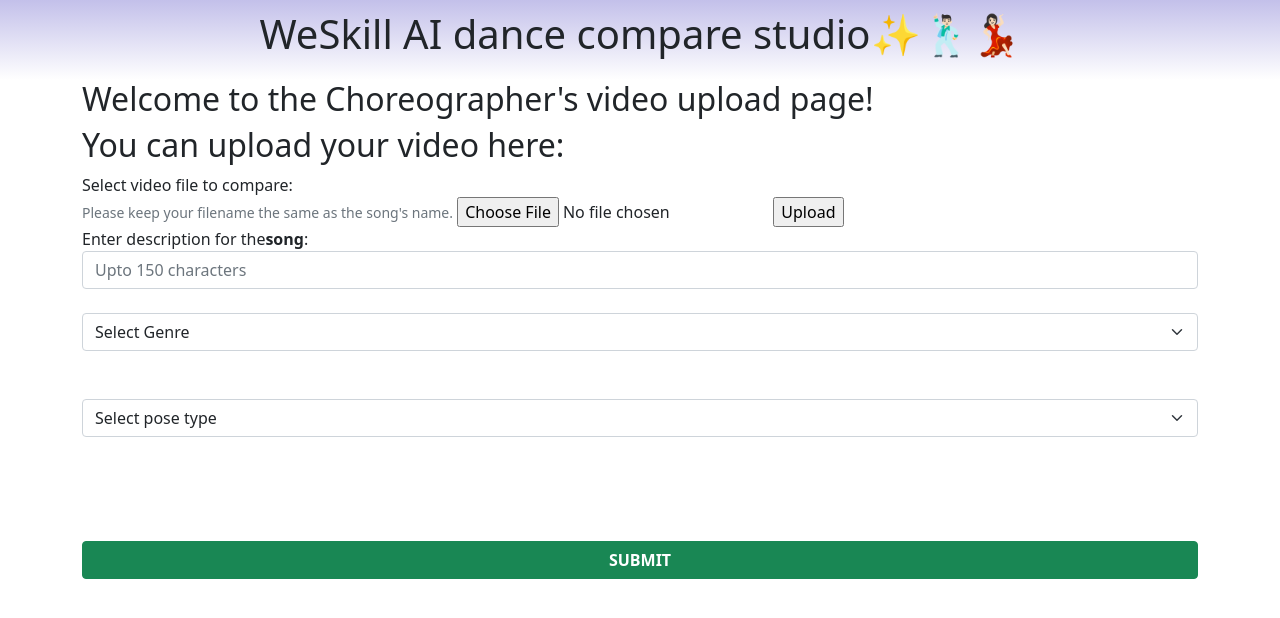
After one commit to SauravTelge/Music-ai-weskill, a Flask app: template templates/choreo.html in a window 1280 px wide. The commit adds this page. Shown: the top 618 px of the page. Run offline with Flask 2, Linux system fonts and the light colour scheme; the template is opened without the code that fills it, so the values that code supplies are empty; parts of the project's set-up code (start-up, migrations or seed data) failed here and were passed over; some libraries are stand-ins or nearby versions.

Commit message:
flask setup

```diff
--- a/app.py
+++ b/app.py
@@ -1,10 +1,187 @@
 from flask import Flask, render_template, request,Response
+import crepe
+from scipy.io import wavfile
+from numpy import asarray
+from numpy import savetxt
+from numpy import loadtxt
+
+import numpy as np
+import matplotlib.pyplot as plt
+
+import pandas as pd
+import numpy as np
+# Plotting Packages
+import matplotlib.pyplot as plt
+import seaborn as sbn
+# Configuring Matplotlib
+import matplotlib as mpl
+mpl.rcParams['figure.dpi'] = 300
+savefig_options = dict(format="png", dpi=300, bbox_inches="tight")
+# Computation packages
+from scipy.spatial.distance import euclidean
+from fastdtw import fastdtw
+
+# from score import Score
+from numpy import loadtxt
+# import numpy as np
+from scipy import spatial
+
+
+from dtaidistance import dtw
+from dtaidistance import dtw_visualisation as dtwvis
+
+
+# Enter path of both audio files
+#
+path1 = r'./audio_files/audio_1_tutor_pal.wav'
+path2 = r'./audio_files/audio_2_user_pal.wav'
+#
+
+class music():
+
+
+    def __init__(self,p1,p2,o1_tut,o2_tut,o1_user,o2_user):
+        self.p1=p1
+        self.p2=p2
+        self.o1_tut=o1_tut
+        self.o2_tut=o2_tut
+        self.o1_user=o1_user
+        self.o2_user=o2_user
+
+
+
+    def tutor(self):
+
+        sr, audio = wavfile.read(self.p1)
+        self.time, self.frequency, confidence, activation = crepe.predict(audio, sr, viterbi=True)
+        print(self.time)
+        print("#################")
+        print(self.frequency)
+        print("#################")
+
+
+        # define data
+        data_1_time = asarray(self.time)
+        # save to csv file
+        savetxt(self.o1_tut, data_1_time, delimiter=',')
+
+        data_1_freq = asarray(self.frequency)
+        # save to csv file
+        savetxt(self.o2_tut, data_1_freq, delimiter=',')
+#
+
+    def user(self):
+        sr2, audio2 = wavfile.read(self.p2)
+        self.time2, self.frequency2, confidence2, activation2 = crepe.predict(audio2, sr2, viterbi=True)
+        print(self.time2)
+        print("#################")
+        print(self.frequency2)
+        print("#################")
+
+
+        data_2_time = asarray(self.time2)
+        # save to csv file
+        savetxt(self.o1_user, data_2_time, delimiter=',')
+
+        data_2_freq = asarray(self.frequency2)
+        # save to csv file
+        savetxt(self.o2_user, data_2_freq, delimiter=',')
+
+    def plott(self):
+
+        print(len(self.time))
+        print(len(self.time2))
+        # t2=time2-1
+        f = plt.figure()
+        f.set_figwidth(30)
+        f.set_figheight(15)
+        plt.plot(self.time, self.frequency)
+        plt.plot(self.time2, self.frequency2)
+
+        plt.legend(["tutor", "student"])
+        # plotting
+        plt.title("Frequency vs time")
+        plt.xlabel("time")
+        plt.ylabel("frequency")
+        # plt.plot(x, y, color="red")
+        plt.grid()
+        plt.savefig(r"plots\frequency_plot")
+
+        plt.show()
+
+
+def normalization(pos_list):
+    norm1 = pos_list / np.linalg.norm(pos_list)
+    return (norm1)
+
+def percentage_score(score):
+    percentage =  100 - (score* 100)
+    return int(percentage)
+
+tut_f = loadtxt(r'./csv_files/tutor_freq_test.csv', delimiter=',')
+tut_t = loadtxt(r'./csv_files/tutor_time_test.csv', delimiter=',')
+user_f = loadtxt(r'./csv_files/user_freq_test.csv', delimiter=',')
+user_t = loadtxt(r'./csv_files/user_time_test.csv' ,delimiter=',')
+
+
+my_list=user_f
+mynewlist1=np.array(tut_f)
+
+my_list1 = np.array(my_list)
+
+# print(min(my_list1),max(my_list1))
+# print(min(mynewlist1),max(mynewlist1))
+my_list=normalization(my_list1)
+mynewlist=normalization(mynewlist1)
+
+c2=dtw.distance(my_list, mynewlist, window=2)
+print("distance",c2)
+
+
+c3=percentage_score(c2)
+print("Score",c3)
+
+s1,s2=my_list, mynewlist
+
+path = dtw.warping_path(s1, s2, window=2)
+# print(path)
+dtwvis.plot_warping(s1, s2, path, filename=r"plots\warp.png")
+
+
+
+import moviepy.editor as mp
+
+audio1 = mp.AudioFileClip(path1)
+video1 = mp.VideoFileClip(r'output_animation\animation_1.mp4')    #     if you have run the jupyter notebook for animation chane the path
+final = video1.set_audio(audio1)                                  #     to animation_2.mp4
+final.write_videofile(r"output_animation\tutor_voiced_ani.mp4")
+
+audio2 = mp.AudioFileClip(path2)
+video2 = mp.VideoFileClip(r'output_animation\animation_1.mp4')
+final2 = video2.set_audio(audio2)
+final2.write_videofile(r"output_animation\user_voiced_ani.mp4")
 
 app = Flask(__name__)
 
 @app.route("/")
 def home():
-    return render_template("home.html")
+    return render_template("choreo.html")
+
+@app.route("/output")
+def output():
+    p1=path1
+    p2=path2
+    csv_audio_1_t=r'csv_files\tutor_time_test.csv'       ## Predefined names of csv files
+    csv_audio_1_f=r'csv_files\tutor_freq_test.csv'
+    csv_audio_2_t=r'csv_files\user_time_test.csv'
+    csv_audio_2_f=r'csv_files\user_freq_test.csv'
+    obj1=music(p1,p2,csv_audio_1_t,csv_audio_1_f,csv_audio_2_t,csv_audio_2_f)
+    obj1.tutor()
+    obj1.user()
+    obj1.plott()
+    # obj1.load()
+    print("finish")
+    return render_template("output.html",c3=c3)
 
 
 if __name__ == "__main__":
--- /dev/null
+++ b/templates/choreo.html
@@ -0,0 +1,126 @@
+<!DOCTYPE html>
+<html lang="en">
+<head>
+    <meta charset="UTF-8">
+    <meta http-equiv="X-UA-Compatible" content="IE=edge">
+    <meta name="viewport" content="width=device-width, initial-scale=1.0">
+    <title>WeSkill</title>
+    <link href="https://cdn.jsdelivr.net/npm/bootstrap@5.0.1/dist/css/bootstrap.min.css" rel="stylesheet" integrity="sha384-+0n0xVW2eSR5OomGNYDnhzAbDsOXxcvSN1TPprVMTNDbiYZCxYbOOl7+AMvyTG2x" crossorigin="anonymous">
+    <!-- <script src="https://ajax.googleapis.com/ajax/libs/jquery/2.1.1/jquery.min.js"></script> -->
+    <script src="//code.jquery.com/jquery-3.1.0.min.js"></script>
+    <link rel="stylesheet" href="https://fonts.googleapis.com/icon?family=Material+Icons">
+    <link rel="shortcut icon" href="../static/favicon.ico" type="image/x-icon">
+</head>
+<body>
+    <div class="container-fluid" style="background-image: linear-gradient(180deg,#c3c0ea,hsla(0,0%,90.2%,0)); height: 80px;">
+        <h1 style="display: flex; justify-content: center;padding-top: 10px;">WeSkill AI dance compare studio✨🕺🏻💃🏻</h1>
+      </div>
+      <div class="container">
+          <h2>Welcome to the Choreographer's video upload page!</h2>
+          <h2>You can upload your video here:</h2>
+          <label for="video_p">Select video file to compare:</label>
+          <br><small id="emailHelp" class="form-text text-muted">Please keep your filename the same as the song's name.</small>
+            <input type="file" id="video_p" name="file" class="form-control-file"  accept="video/*" onchange="getFilename()">
+
+            <input class="mdl-button mdl-button--raised mdl-button--colored" type="button" value="Upload"
+        onclick="generateSignedURL()">
+        <div class="mdl-textfield mdl-js-textfield mdl-textfield--file" id="status"></div>
+          <form action="/choreographer_upload" method="post" enctype="multipart/form-data">
+            <div class="form-group">
+            <label for="name">Enter description for the<b>song</b>:</label>
+            <input type="text" name="name" class="form-control" placeholder="Upto 150 characters">
+<br>
+            <select name="genre" class="form-select" aria-label="Default select example">
+              <option selected>Select Genre</option>
+              <option value="bollywood">Bollywood</option>
+              <option value="kids">Kids</option>
+              <option value="classical">Classical</option>
+            </select>
+            <br>
+            <br>
+            <!-- <label for="text">Enter name of the <b>song</b>: </label>
+            <br>
+            <input type="text" name="name" class="form-control" placeholder="Song name"> -->
+            <select name="pose" class="form-select" aria-label="Default select example">
+              <option selected>Select pose type</option>
+              <option value="upperbody">Upper Body</option>
+              <option value="lowerbody">Lower Body</option>
+              <option value="fullbody">Full Body</option>
+            </select>
+
+            <br>
+            <br>
+
+
+        <button  class="btn btn-success btn-block" type="submit" style="min-width: 100%; margin-top: 5%;margin-bottom: 2%"><b>SUBMIT</b></button></div>
+        <input id="filename" type="text" name="filename" style="display: none;" />
+      </form>
+          </div>
+      </div>
+      <script>
+
+  var c = "";
+      var filename = "";
+
+      function uuidv4() {
+        return 'xxxxxxxx-xxxx-4xxx-yxxx-xxxxxxxxxxxx'.replace(/[xy]/g, function (c) {
+          var r = Math.random() * 16 | 0, v = c == 'x' ? r : (r & 0x3 | 0x8);
+          return v.toString(16);
+        });
+      }
+
+      function getFilename() {
+        var fullPath = document.getElementById('video_p').value;
+        if (fullPath) {
+          var startIndex = (fullPath.indexOf('\\') >= 0 ? fullPath.lastIndexOf('\\') : fullPath.lastIndexOf('/'));
+          filename = fullPath.substring(startIndex);
+          if (filename.indexOf('\\') === 0 || filename.indexOf('/') === 0) {
+            filename = filename.substring(1);
+          }
+          document.getElementById("filename").value = filename;
+          console.log(filename);
+          return (filename);
+        }
+        return (null);
+      }
+
+      function upload() {
+        var file = $('#video_p')[0].files[0];
+        uploadFile(file)
+      }
+
+
+      async function generateSignedURL() {
+        file = getFilename();
+        action = "PUT";
+        const response = await fetch('/getSignedURL?filename=' + file + "&action=" + action)
+        if (!response.ok) {
+          throw new Error('Network response for fetch was not ok.');
+        }
+        c = await response.text();
+        c = c.replace(/\"/g, "")
+        console.log("Got signedURL: " + c)
+        console.log("Trying to upload " + file)
+        upload();
+        console.log("Complete")
+        return false;
+      }
+
+      function uploadFile(file) {
+        $("#status").html('Starting Upload...')
+        url = c
+        fetch(url, {
+          method: 'PUT',
+          body: file
+        })
+          .then(response => response.text())
+          .catch(error => $("#status").html(error)
+          )
+          .then(response => $("#status").html('File uploaded successfully: ' + filename));
+      }
+
+      </script>
+          <script src="https://cdn.jsdelivr.net/npm/bootstrap@5.0.1/dist/js/bootstrap.bundle.min.js" integrity="sha384-gtEjrD/SeCtmISkJkNUaaKMoLD0//ElJ19smozuHV6z3Iehds+3Ulb9Bn9Plx0x4" crossorigin="anonymous"></script>
+
+</body>
+</html>
--- a/templates/home.html
+++ b/templates/output.html
@@ -7,6 +7,7 @@
     <title>MUSIC-AI | WESKILL</title>
 </head>
 <body>
-    <h1>hi</h1>
+    <h1>{{c3}}</h1>
+
 </body>
 </html>
```
